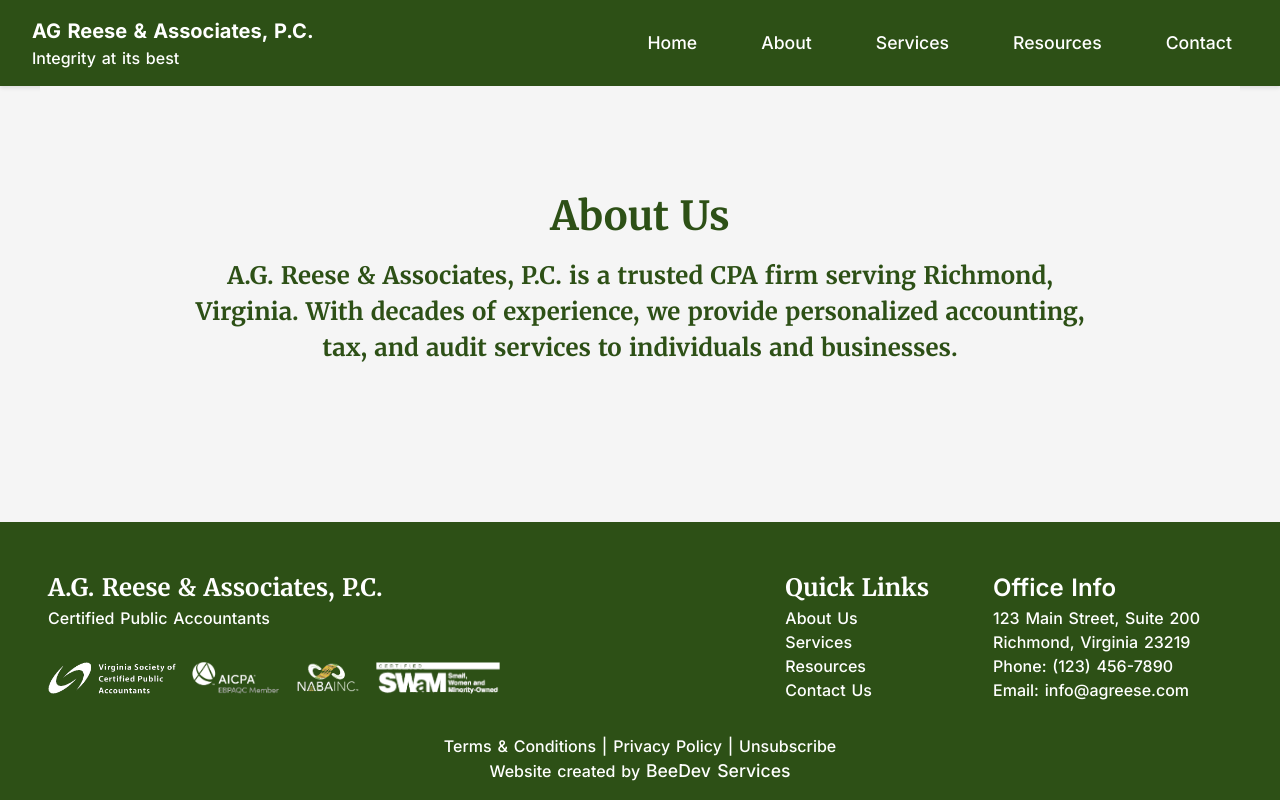
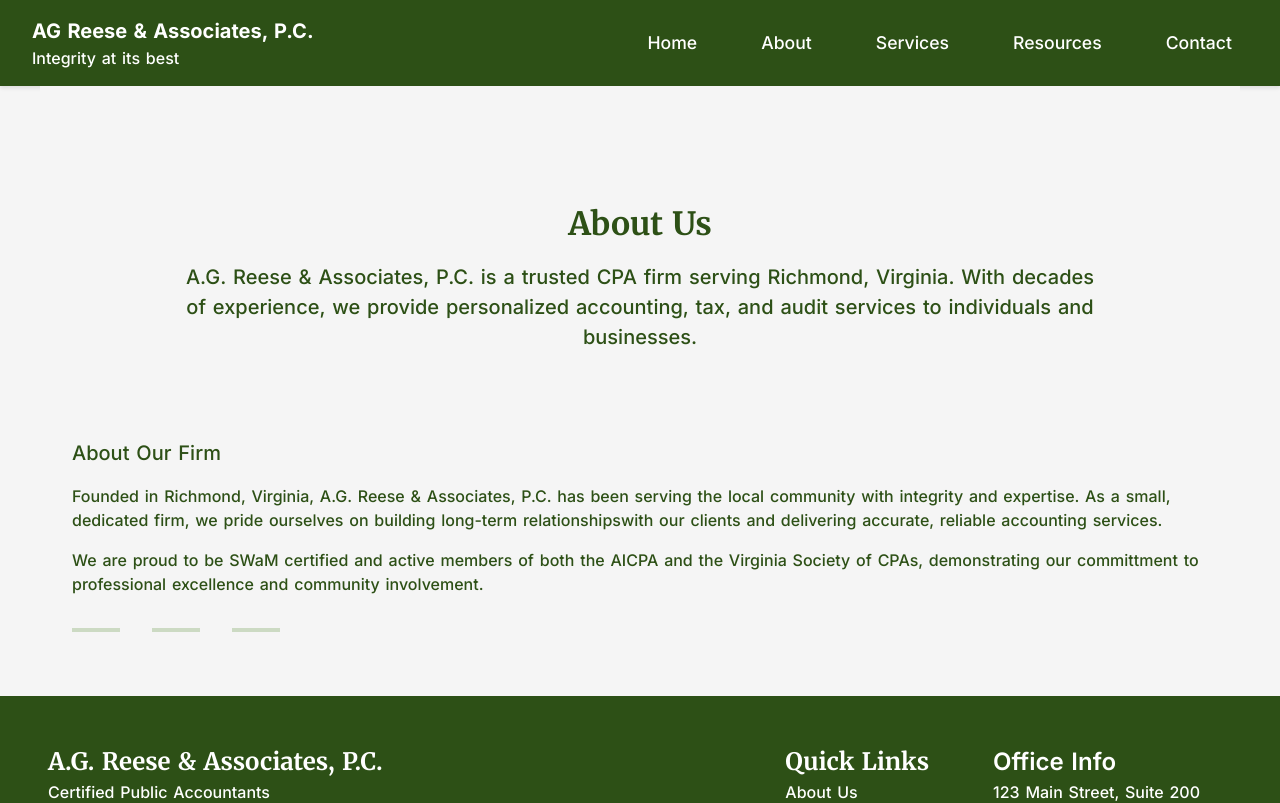
Before and after one commit to BeeDev-HiveCollective/agra-client, a React (Vite) app: page /about in a window 1280 px wide. Shown: the top 803 px of the page. Built offline with nearby package versions, Linux system fonts and the light colour scheme.

Commit message:
Added about our firm section and divider

```diff
--- /dev/null
+++ b/src/components/AboutComponents/AboutDivider/AboutDivider.css
@@ -0,0 +1,18 @@
+.divider {
+    display: flex;
+    padding: 2rem 0;
+
+    div {
+        border-bottom: 0.25rem solid var(--service-background);
+        width: 3rem;
+    }
+
+    .line-2 {
+        margin-left: 2rem;
+    }
+
+    .line-3 {
+        margin-left: 2rem;
+    }
+
+}
--- /dev/null
+++ b/src/components/AboutComponents/AboutDivider/AboutDivider.jsx
@@ -0,0 +1,13 @@
+import "./AboutDivider.css";
+
+function Divider () {
+    return (
+        <div className="divider">
+            <div className="line-1"></div>
+            <div className="line-2"></div>
+            <div className="line-3"></div>
+        </div>
+    )
+}
+
+export default Divider;
--- a/src/components/AboutComponents/AboutHeader/Header.jsx
+++ b/src/components/AboutComponents/AboutHeader/Header.jsx
@@ -4,10 +4,10 @@ function Header () {
     return (
         <div className="about-header">
             <div className="about-header-content">
-                <h1 className="about-header-title">About Us</h1>
-                <h3 className="about-header-subtitle">
+                <h2 className="about-header-title">About Us</h2>
+                <h4 className="about-header-subtitle">
                     A.G. Reese & Associates, P.C. is a trusted CPA firm serving Richmond, Virginia. With decades of experience, we provide personalized accounting, tax, and audit services to individuals and businesses.
-                </h3>
+                </h4>
             </div>
         </div>
     )
--- /dev/null
+++ b/src/components/AboutComponents/AboutOurFirm/AboutOurFirm.css
@@ -0,0 +1,8 @@
+.our-firm-header {
+    color: var(--primary);
+}
+
+.our-firm-content {
+    color: var(--primary);
+    padding: 1rem 0 0 0;
+}
--- /dev/null
+++ b/src/components/AboutComponents/AboutOurFirm/AboutOurFirm.jsx
@@ -0,0 +1,15 @@
+import "./AboutOurFirm.css";
+import Divider from "../AboutDivider/AboutDivider";
+
+function AboutOurFirm () {
+    return (
+        <div>
+            <h4 className="our-firm-header">About Our Firm</h4>
+            <h5 className="our-firm-content">Founded in Richmond, Virginia, A.G. Reese & Associates, P.C. has been serving the local community with integrity and expertise. As a small, dedicated firm, we pride ourselves on building long-term relationshipswith our clients and delivering accurate, reliable accounting services.</h5>
+            <h5 className="our-firm-content">We are proud to be SWaM certified and active members of both the AICPA and the Virginia Society of CPAs, demonstrating our committment to professional excellence and community involvement.</h5>
+            <Divider />
+        </div>
+    )
+}
+
+export default AboutOurFirm;
--- a/src/views/About.jsx
+++ b/src/views/About.jsx
@@ -1,9 +1,11 @@
 import Header from "../components/AboutComponents/AboutHeader/Header";
+import AboutOurFirm from "../components/AboutComponents/AboutOurFirm/AboutOurFirm";
 
 function About() {
   return (
     <div>
       <Header />
+      <AboutOurFirm />
     </div>
   );
 }
```
